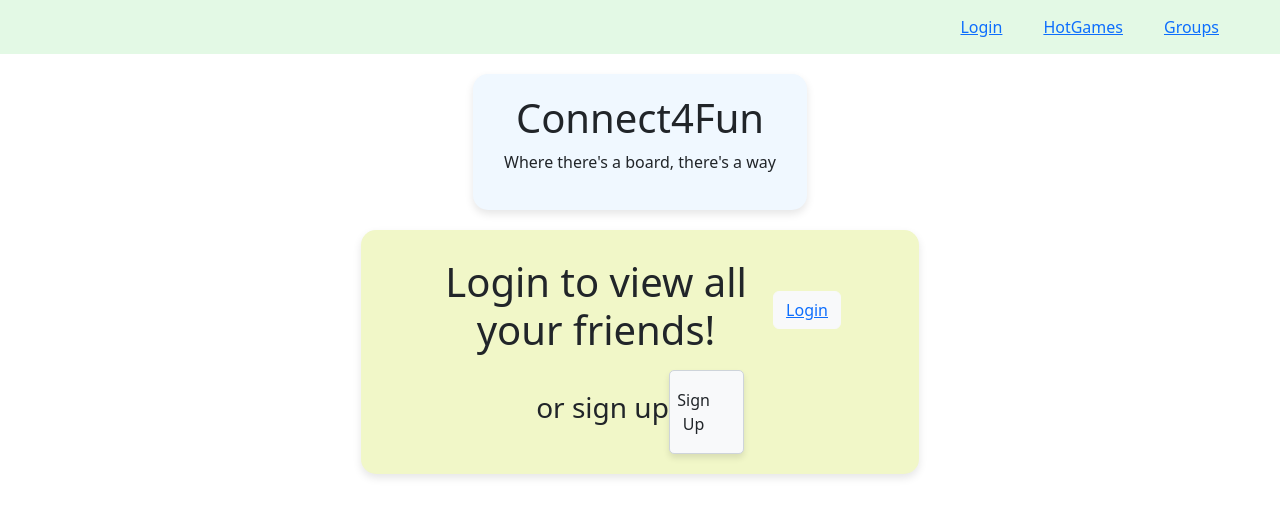
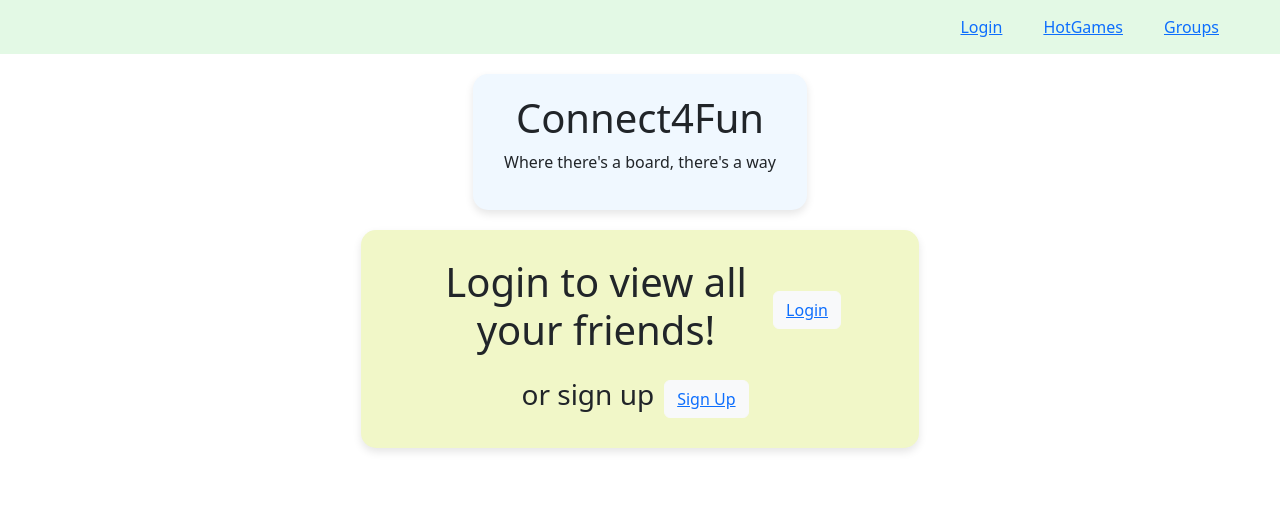
Before and after one commit to fluviangumbo/Board-Game-Night, a React (Vite) app in the folder client/: page / in a window 1280 px wide. Shown: the top 516 px of the page. Built offline with nearby package versions, Linux system fonts and the light colour scheme.

Commit message:
fixed button maatching

```diff
--- a/client/src/pages/Home.tsx
+++ b/client/src/pages/Home.tsx
@@ -60,12 +60,10 @@
         {/* {!loginCheck ? ( */}
         <div className="login-notice">
           <h3>or sign up</h3>
-          <div className="login-button custom-light-button">
-            <Link to="/signup">
-              <button className="btn" type="button">
-                Sign Up
-              </button>
-            </Link>
+          <div className="login-button">
+          <button className="btn btn-light" type="button">
+          <Link to="/signup">Sign Up</Link>
+          </button>
           </div>
           <div></div>
         </div>
```
